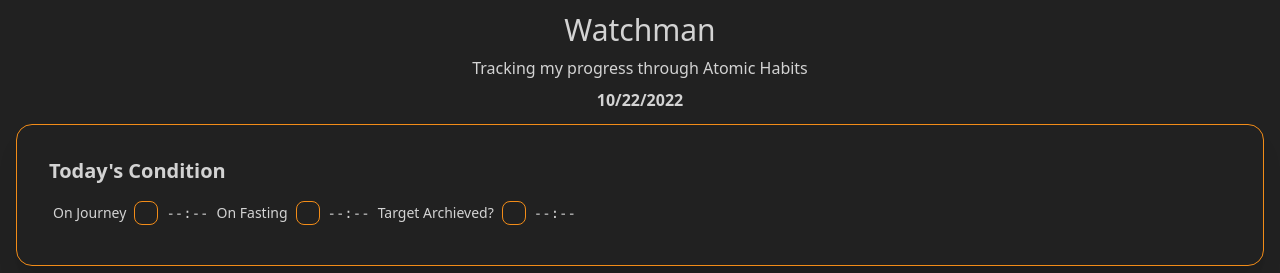
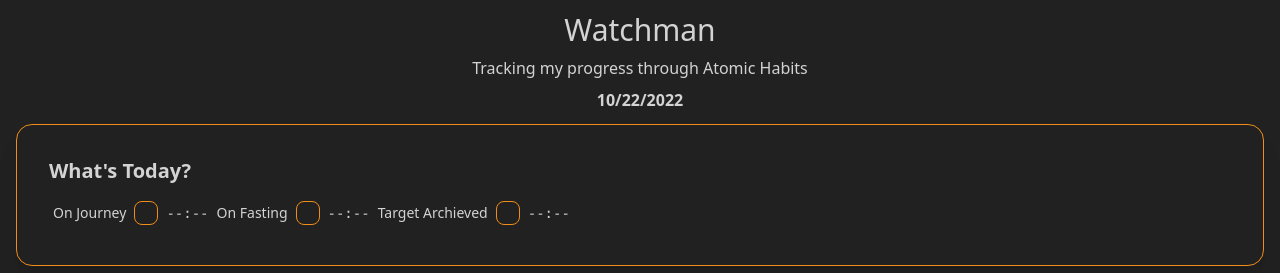
Before and after one commit to willnode/watchman, a Svelte app: page / in a window 1280 px wide. Shown: the top 273 px of the page. Built offline with nearby package versions, Linux system fonts and the light colour scheme; no server answers; the database is empty.

Commit message:
Update store.js

```diff
--- a/src/store.js
+++ b/src/store.js
@@ -18,11 +18,11 @@ const defaultUser = "rtI34B6L0Gdgs31EElbAsCvBJ582";
 var WatchmanList = [
     {
         id: "breafing",
-        context: "Today's Condition",
+        context: "What's Today?",
         actions: [
             'On Journey',
             'On Fasting',
-            'Target Archieved?',
+            'Target Archieved',
         ],
     },
     {
```
